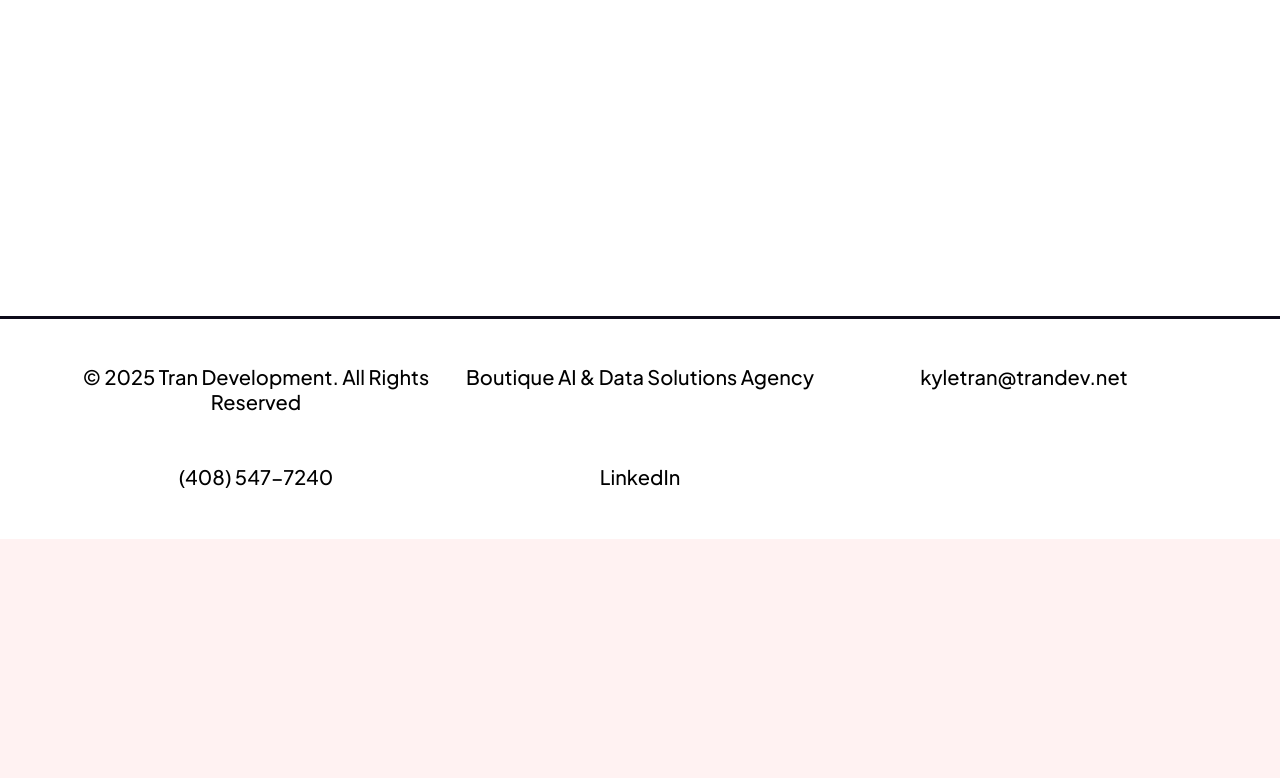
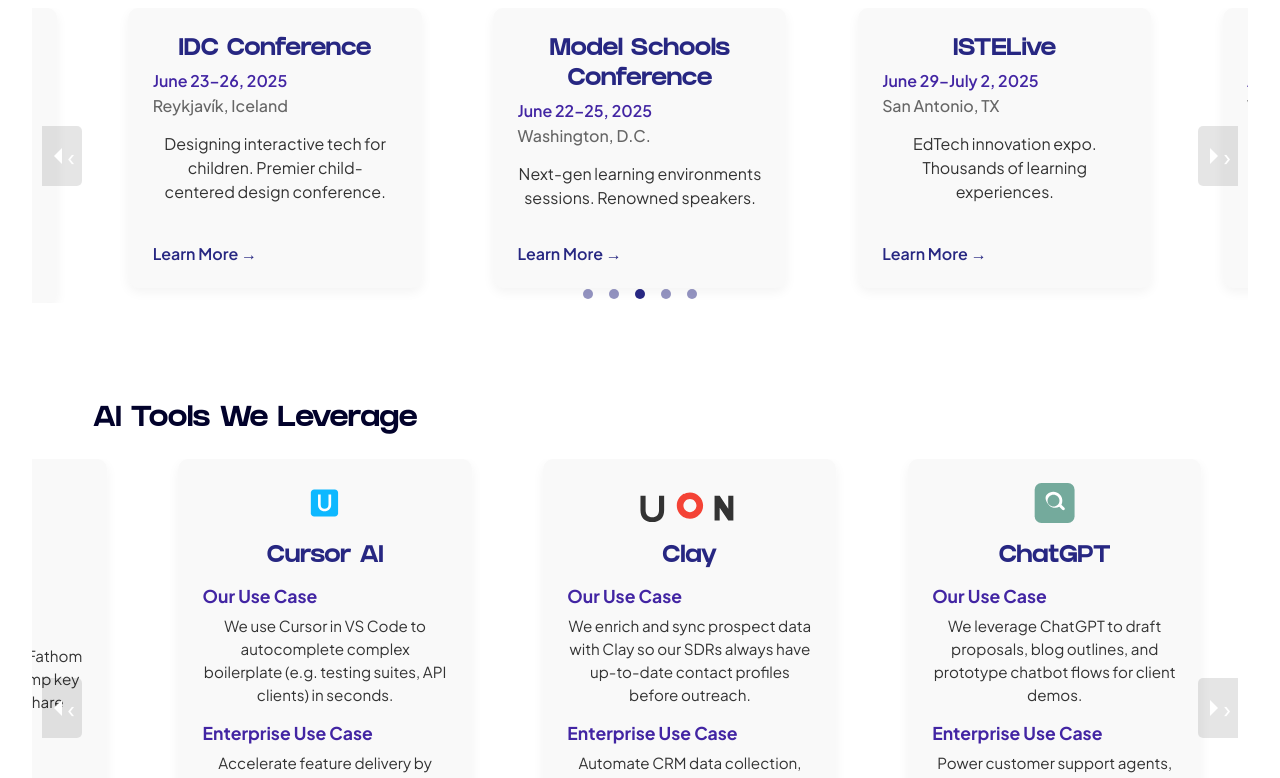
Before and after one commit to kyletran77/TranDevelopmentLanding, a Next.js app: page /resources in a window 1280 px wide. Before the commit this address had no page. Shown: the part 580-1358 px from the top of the page. Before the commit the page ends 1119 px from the top, so only its background shows below. Built offline with nearby package versions, Linux system fonts and the light colour scheme.

Commit message:
update: resources page

```diff
--- a/components/Resources/Resources.styled.js
+++ b/components/Resources/Resources.styled.js
@@ -12,6 +12,9 @@
   max-width: 100%;
   background-color: #ffffff;
   padding: 4rem 0;
+  overflow-x: hidden; /* Ensure no horizontal scrollbar appears */
+  margin-left: 0;
+  margin-right: 0;
 
   @media (max-width: ${({ theme }) => theme.breakpoints.tablet}) {
     padding: 3rem 0;
@@ -19,11 +22,23 @@
 `;
 
 export const ResourcesContainer = styled.div`
-  width: 90%;
-  max-width: 1600px;
+  width: 95%;
+  max-width: 2200px; /* Increased for wider screens */
   display: flex;
   flex-direction: column;
   gap: 3rem;
+  position: relative;
+
+  /* Heading section gets contained */
+  & > div:first-child {
+    width: 90%;
+    max-width: 1600px;
+    margin: 0 auto;
+  }
+
+  @media (max-width: ${({ theme }) => theme.breakpoints.tablet}) {
+    width: 95%;
+  }
 `;
 
 export const ResourcesHeading = styled.h2`
@@ -56,36 +71,87 @@
 export const CarouselContainer = styled.div`
   width: 100%;
   margin-bottom: 3rem;
+  padding: 0;
+  position: relative;
 
-  .swiper {
-    padding-bottom: 3rem;
+  /* Place headings in a contained area */
+  h3 {
+    width: 90%;
+    max-width: 1600px;
+    margin-left: auto;
+    margin-right: auto;
   }
 
-  .swiper-pagination {
-    bottom: 0;
+  .carousel-root {
+    width: 100%;
+    max-width: 100vw;
+    overflow: visible;
   }
 
-  .swiper-pagination-bullet {
-    background: ${({ theme }) => theme.colors.teritory};
-    opacity: 0.5;
+  .carousel {
+    width: 100%;
+    overflow: visible;
+  }
 
-    &-active {
-      opacity: 1;
+  .carousel-slide {
+    padding: 0 10px;
+    box-sizing: border-box;
+  }
+
+  .carousel .control-arrow {
+    opacity: 1;
+    background: rgba(0, 0, 0, 0.05);
+    height: 60px;
+    width: 40px;
+    top: calc(50% - 30px);
+    display: flex;
+    align-items: center;
+    justify-content: center;
+
+    &:hover {
+      background: rgba(0, 0, 0, 0.1);
+    }
+
+    &.control-prev {
+      border-radius: 0 5px 5px 0;
+      left: -10px;
+    }
+
+    &.control-next {
+      border-radius: 5px 0 0 5px;
+      right: -10px;
     }
   }
 
-  .swiper-button-prev,
-  .swiper-button-next {
-    color: ${({ theme }) => theme.colors.teritory};
+  .carousel .control-dots {
+    margin: 15px 0 0;
 
-    &:after {
-      font-size: 1.5rem;
+    .dot {
+      background: ${({ theme }) => theme.colors.teritory};
+      opacity: 0.5;
+      width: 10px;
+      height: 10px;
+      box-shadow: none;
+
+      &.selected {
+        opacity: 1;
+      }
     }
+  }
 
-    @media (max-width: ${({ theme }) => theme.breakpoints.mobile}) {
-      &:after {
-        font-size: 1.2rem;
-      }
+  @media (max-width: ${({ theme }) => theme.breakpoints.tablet}) {
+    .carousel .control-arrow {
+      height: 40px;
+      width: 30px;
+      top: calc(50% - 20px);
+    }
+  }
+
+  @media (max-width: ${({ theme }) => theme.breakpoints.mobile}) {
+    .carousel .control-arrow {
+      height: 30px;
+      width: 25px;
+      top: calc(50% - 15px);
     }
   }
 `;
@@ -112,6 +178,8 @@
   min-height: 280px;
   box-shadow: 0 4px 12px rgba(0, 0, 0, 0.05);
   transition: transform 0.3s ease, box-shadow 0.3s ease;
+  margin: 0 auto;
+  width: 85%; /* Make cards narrower to fit better */
 
   h3 {
     font-family: "Grifter-bold", sans-serif;
@@ -124,6 +192,16 @@
   &:hover {
     transform: translateY(-5px);
     box-shadow: 0 10px 20px rgba(0, 0, 0, 0.1);
+  }
+
+  @media (max-width: ${({ theme }) => theme.breakpoints.tablet}) {
+    width: 90%;
+    padding: 1.25rem;
+  }
+
+  @media (max-width: ${({ theme }) => theme.breakpoints.mobile}) {
+    width: 95%;
+    padding: 1rem;
   }
 `;
 
@@ -176,10 +254,22 @@
   min-height: 380px;
   box-shadow: 0 4px 12px rgba(0, 0, 0, 0.05);
   transition: transform 0.3s ease, box-shadow 0.3s ease;
+  margin: 0 auto;
+  width: 85%; /* Make cards narrower to fit better */
 
   &:hover {
     transform: translateY(-5px);
     box-shadow: 0 10px 20px rgba(0, 0, 0, 0.1);
+  }
+
+  @media (max-width: ${({ theme }) => theme.breakpoints.tablet}) {
+    width: 90%;
+    padding: 1.25rem;
+  }
+
+  @media (max-width: ${({ theme }) => theme.breakpoints.mobile}) {
+    width: 95%;
+    padding: 1rem;
   }
 `;
 
--- a/components/Resources/index.jsx
+++ b/components/Resources/index.jsx
@@ -1,9 +1,6 @@
-import React, { useRef } from 'react';
-import { Swiper, SwiperSlide } from 'swiper/react';
-import { Autoplay, Navigation, Pagination, A11y } from 'swiper/modules';
-import 'swiper/css';
-import 'swiper/css/navigation';
-import 'swiper/css/pagination';
+import React from 'react';
+import { Carousel } from 'react-responsive-carousel';
+import "react-responsive-carousel/lib/styles/carousel.min.css";
 import { motion } from 'framer-motion';
 import {
   ResourcesSection,
@@ -116,11 +113,6 @@
 ];
 
 const Resources = () => {
-  const eventsNavigationPrevRef = useRef(null);
-  const eventsNavigationNextRef = useRef(null);
-  const toolsNavigationPrevRef = useRef(null);
-  const toolsNavigationNextRef = useRef(null);
-
   return (
     <ResourcesSection id="resources-section">
       <ResourcesContainer>
@@ -138,42 +130,89 @@
 
         <CarouselContainer>
           <CarouselHeading>Upcoming Education Events</CarouselHeading>
-          <Swiper
-            modules={[Autoplay, Navigation, Pagination, A11y]}
-            spaceBetween={24}
-            slidesPerView={1}
-            autoplay={{
-              delay: 3000,
-              disableOnInteraction: false,
-              pauseOnMouseEnter: true,
-              reverseDirection: false
-            }}
-            pagination={{ clickable: true }}
-            navigation={{
-              prevEl: eventsNavigationPrevRef.current,
-              nextEl: eventsNavigationNextRef.current,
-            }}
-            onBeforeInit={(swiper) => {
-              swiper.params.navigation.prevEl = eventsNavigationPrevRef.current;
-              swiper.params.navigation.nextEl = eventsNavigationNextRef.current;
-            }}
-            breakpoints={{
+          <Carousel
+            showArrows={true}
+            showStatus={false}
+            showThumbs={false}
+            infiniteLoop={true}
+            autoPlay={true}
+            interval={2000}
+            stopOnHover={true}
+            swipeable={true}
+            emulateTouch={true}
+            centerMode={true}
+            centerSlidePercentage={30}
+            selectedItem={0}
+            preventMovementUntilSwipeScrollTolerance={true}
+            swipeScrollTolerance={50}
+            renderArrowPrev={(clickHandler, hasPrev) =>
+              hasPrev && (
+                <button
+                  type="button"
+                  onClick={clickHandler}
+                  className="control-arrow control-prev"
+                  aria-label="Previous slide"
+                  style={{
+                    position: 'absolute',
+                    zIndex: 10,
+                    left: '10px',
+                    fontSize: '24px',
+                    background: 'rgba(0,0,0,0.1)',
+                    width: '40px',
+                    height: '60px',
+                    display: 'flex',
+                    alignItems: 'center',
+                    justifyContent: 'center',
+                    border: 'none',
+                    borderRadius: '0 5px 5px 0',
+                    cursor: 'pointer'
+                  }}
+                >
+                  ‹
+                </button>
+              )
+            }
+            renderArrowNext={(clickHandler, hasNext) =>
+              hasNext && (
+                <button
+                  type="button"
+                  onClick={clickHandler}
+                  className="control-arrow control-next"
+                  aria-label="Next slide"
+                  style={{
+                    position: 'absolute',
+                    zIndex: 10,
+                    right: '10px',
+                    fontSize: '24px',
+                    background: 'rgba(0,0,0,0.1)',
+                    width: '40px',
+                    height: '60px',
+                    display: 'flex',
+                    alignItems: 'center',
+                    justifyContent: 'center',
+                    border: 'none',
+                    borderRadius: '5px 0 0 5px',
+                    cursor: 'pointer'
+                  }}
+                >
+                  ›
+                </button>
+              )
+            }
+            responsive={{
+              0: {
+                centerSlidePercentage: 85
+              },
               640: {
-                slidesPerView: 2,
+                centerSlidePercentage: 45
               },
               1024: {
-                slidesPerView: 3,
-              },
-            }}
-            a11y={{
-              prevSlideMessage: 'Previous event',
-              nextSlideMessage: 'Next event',
-              firstSlideMessage: 'This is the first event',
-              lastSlideMessage: 'This is the last event',
+                centerSlidePercentage: 30
+              }
             }}
           >
             {educationEvents.map((event, index) => (
-              <SwiperSlide key={`event-${index}`}>
+              <div key={`event-${index}`} className="carousel-slide">
                 <EventCard>
                   <h3>{event.title}</h3>
                   <EventDate>{event.date}</EventDate>
@@ -183,51 +222,97 @@
                     Learn More →
                   </EventLink>
                 </EventCard>
-              </SwiperSlide>
+              </div>
             ))}
-            <div className="swiper-button-prev" ref={eventsNavigationPrevRef} aria-label="Previous events"></div>
-            <div className="swiper-button-next" ref={eventsNavigationNextRef} aria-label="Next events"></div>
-          </Swiper>
+          </Carousel>
         </CarouselContainer>
 
         <CarouselContainer>
           <CarouselHeading>AI Tools We Leverage</CarouselHeading>
-          <Swiper
-            modules={[Autoplay, Navigation, Pagination, A11y]}
-            spaceBetween={24}
-            slidesPerView={1}
-            autoplay={{
-              delay: 3500,
-              disableOnInteraction: false,
-              pauseOnMouseEnter: true,
-              reverseDirection: true
-            }}
-            pagination={{ clickable: true }}
-            navigation={{
-              prevEl: toolsNavigationPrevRef.current,
-              nextEl: toolsNavigationNextRef.current,
-            }}
-            onBeforeInit={(swiper) => {
-              swiper.params.navigation.prevEl = toolsNavigationPrevRef.current;
-              swiper.params.navigation.nextEl = toolsNavigationNextRef.current;
-            }}
-            breakpoints={{
+          <Carousel
+            showArrows={true}
+            showStatus={false}
+            showThumbs={false}
+            infiniteLoop={true}
+            autoPlay={true}
+            interval={2500}
+            stopOnHover={true}
+            swipeable={true}
+            emulateTouch={true}
+            centerMode={true}
+            centerSlidePercentage={30}
+            selectedItem={0}
+            preventMovementUntilSwipeScrollTolerance={true}
+            swipeScrollTolerance={50}
+            direction="prev"
+            renderArrowPrev={(clickHandler, hasPrev) =>
+              hasPrev && (
+                <button
+                  type="button"
+                  onClick={clickHandler}
+                  className="control-arrow control-prev"
+                  aria-label="Previous slide"
+                  style={{
+                    position: 'absolute',
+                    zIndex: 10,
+                    left: '10px',
+                    fontSize: '24px',
+                    background: 'rgba(0,0,0,0.1)',
+                    width: '40px',
+                    height: '60px',
+                    display: 'flex',
+                    alignItems: 'center',
+                    justifyContent: 'center',
+                    border: 'none',
+                    borderRadius: '0 5px 5px 0',
+                    cursor: 'pointer'
+                  }}
+                >
+                  ‹
+                </button>
+              )
+            }
+            renderArrowNext={(clickHandler, hasNext) =>
+              hasNext && (
+                <button
+                  type="button"
+                  onClick={clickHandler}
+                  className="control-arrow control-next"
+                  aria-label="Next slide"
+                  style={{
+                    position: 'absolute',
+                    zIndex: 10,
+                    right: '10px',
+                    fontSize: '24px',
+                    background: 'rgba(0,0,0,0.1)',
+                    width: '40px',
+                    height: '60px',
+                    display: 'flex',
+                    alignItems: 'center',
+                    justifyContent: 'center',
+                    border: 'none',
+                    borderRadius: '5px 0 0 5px',
+                    cursor: 'pointer'
+                  }}
+                >
+                  ›
+                </button>
+              )
+            }
+            responsive={{
+              0: {
+                centerSlidePercentage: 85
+              },
               640: {
-                slidesPerView: 2,
+                centerSlidePercentage: 45
               },
               1024: {
-                slidesPerView: 3,
-              },
-            }}
-            a11y={{
-              prevSlideMessage: 'Previous AI tool',
-              nextSlideMessage: 'Next AI tool',
-              firstSlideMessage: 'This is the first AI tool',
-              lastSlideMessage: 'This is the last AI tool',
+                centerSlidePercentage: 30
+              }
             }}
           >
             {aiTools.map((tool, index) => (
-              <SwiperSlide key={`tool-${index}`}>
+              <div key={`tool-${index}`} className="carousel-slide">
                 <AIToolCard>
                   <AIToolLogo src={tool.logo} alt={`${tool.name} logo`} />
                   <AIToolName>{tool.name}</AIToolName>
@@ -239,11 +324,9 @@
                     Learn More →
                   </AIToolLink>
                 </AIToolCard>
-              </SwiperSlide>
+              </div>
             ))}
-            <div className="swiper-button-prev" ref={toolsNavigationPrevRef} aria-label="Previous AI tools"></div>
-            <div className="swiper-button-next" ref={toolsNavigationNextRef} aria-label="Next AI tools"></div>
-          </Swiper>
+          </Carousel>
         </CarouselContainer>
       </ResourcesContainer>
     </ResourcesSection>
--- a/data/menuLinks.js
+++ b/data/menuLinks.js
@@ -3,7 +3,7 @@
     { name: "About", to: "/about", id: 2 },
     { name: "Services", to: "#services", id: 3 },
     { name: "Our Work", to: "#our-works", id: 4 },
-    { name: "Resources", to: "#resources-section", id: 5 },
+    { name: "Resources", to: "/resources", id: 5 },
     { name: "Contact", to: "#contact-us", id: 6 },
   ];
 
--- /dev/null
+++ b/pages/resources.js
@@ -0,0 +1,192 @@
+import React from 'react';
+import styled from 'styled-components';
+import { motion } from 'framer-motion';
+import Head from 'next/head';
+import ResourcesComponent from '../components/Resources'; // Renamed to avoid conflict
+
+const PageContainer = styled.div`
+  width: 100%;
+  min-height: 100vh;
+  background-color: #ffffff; // Changed from #f8f9fa to pure white
+`;
+
+const MainContent = styled(motion.main)`
+  padding: 6rem 0 4rem; /* Adjusted padding */
+  position: relative;
+  z-index: 1;
+  width: 100%;
+`;
+
+const Container = styled.div`
+  width: 100%; // Changed from 90% to allow full width
+  margin: 0 auto;
+
+  // Apply specific width only to title and video section
+  & > h1, & > section {
+    width: 90%;
+    max-width: 1200px;
+    margin-left: auto;
+    margin-right: auto;
+  }
+
+  // Let the Resources component have more freedom
+  & > div {
+    width: 100%;
+  }
+`;
+
+const PageTitle = styled(motion.h1)`
+  font-size: 3rem; /* Slightly smaller for a dedicated page */
+  font-weight: 700;
+  color: #343a40;
+  text-align: center;
+  margin-bottom: 2rem;
+  letter-spacing: 0.5px;
+`;
+
+const VideoSection = styled.section`
+  margin-top: 4rem;
+  padding-top: 2rem;
+  border-top: 1px solid #e0e0e0;
+`;
+
+const VideoGrid = styled.div`
+  display: grid;
+  grid-template-columns: repeat(auto-fit, minmax(320px, 1fr));
+  gap: 2rem;
+  margin-top: 2rem;
+`;
+
+const VideoPlayerWrapper = styled(motion.div)`
+  background-color: #fff;
+  border-radius: 12px;
+  box-shadow: 0 6px 18px rgba(0,0,0,0.07);
+  overflow: hidden;
+  padding: 1rem;
+
+  iframe {
+    width: 100%;
+    height: auto;
+    min-height: 250px; /* Ensure a decent height */
+    border: none;
+    border-radius: 8px;
+  }
+`;
+
+const VideoTitle = styled.h3`
+  font-size: 1.1rem;
+  font-weight: 600;
+  color: #333;
+  margin-top: 0.75rem;
+  margin-bottom: 0.25rem;
+`;
+
+const VideoDescription = styled.p`
+  font-size: 0.9rem;
+  color: #666;
+  line-height: 1.5;
+`;
+
+// Placeholder video data
+const featuredVideos = [
+  {
+    id: 'vid1',
+    title: 'Understanding RAG Systems in AI',
+    description: 'A deep dive into Retrieval Augmented Generation and its applications.',
+    embedUrl: 'https://www.youtube.com/embed/yyH1AvlItPg' // Example: What is RAG?
+  },
+  {
+    id: 'vid2',
+    title: 'Firebase Integration for Modern Web Apps',
+    description: 'Learn how to seamlessly integrate Firebase into your React projects.',
+    embedUrl: 'https://www.youtube.com/embed/TPXBeUwO-ds' // Example: Firebase Full Course
+  },
+  {
+    id: 'vid3',
+    title: 'Introduction to AWS Fargate for Serverless Containers',
+    description: 'Explore the benefits of AWS Fargate for deploying containerized applications.',
+    embedUrl: 'https://www.youtube.com/embed/Hkqvd9Q3ypE' // Example: What is AWS Fargate?
+  }
+];
+
+const pageVariants = {
+  hidden: { opacity: 0 },
+  visible: {
+    opacity: 1,
+    transition: { staggerChildren: 0.2, delayChildren: 0.1 }
+  }
+};
+
+const itemVariants = {
+  hidden: { y: 30, opacity: 0 },
+  visible: {
+    y: 0,
+    opacity: 1,
+    transition: { duration: 0.5, ease: "easeOut" }
+  }
+};
+
+const ResourcesPage = () => {
+  return (
+    <PageContainer>
+      <Head>
+        <title>Resources | Tran Development</title>
+        <meta name="description" content="Explore valuable resources, AI tools, educational events, and video tutorials from Tran Development." />
+      </Head>
+
+      <MainContent
+        initial="hidden"
+        animate="visible"
+        variants={pageVariants}
+      >
+        <Container>
+          <PageTitle variants={itemVariants}>Our Resources Hub</PageTitle>
+
+          {/* Render the existing Resources component */}
+          <motion.div variants={itemVariants}>
+            <ResourcesComponent />
+          </motion.div>
+
+          {/* New Video Section */}
+          <VideoSection>
+            <motion.h2
+              style={{ textAlign: 'center', fontSize: '2rem', fontWeight: '600', color: '#343a40', marginBottom: '0.5rem'}}
+              variants={itemVariants}
+            >
+              Featured Videos
+            </motion.h2>
+            <motion.p
+              style={{ textAlign: 'center', fontSize: '1.1rem', color: '#555', maxWidth: '700px', margin: '0 auto'}}
+              variants={itemVariants}
+            >
+              Watch our latest tutorials, insights, and discussions on AI and development.
+            </motion.p>
+
+            <VideoGrid>
+              {featuredVideos.map(video => (
+                <VideoPlayerWrapper
+                  key={video.id}
+                  variants={itemVariants}
+                  initial="hidden"
+                  whileInView="visible"
+                  viewport={{ once: true, amount: 0.3 }}
+                >
+                  <iframe
+                    src={video.embedUrl}
+                    title={video.title}
+                    allow="accelerometer; autoplay; clipboard-write; encrypted-media; gyroscope; picture-in-picture"
+                    allowFullScreen
+                  ></iframe>
+                  <VideoTitle>{video.title}</VideoTitle>
+                  <VideoDescription>{video.description}</VideoDescription>
+                </VideoPlayerWrapper>
+              ))}
+            </VideoGrid>
+          </VideoSection>
+        </Container>
+      </MainContent>
+    </PageContainer>
+  );
+};
+
+export default ResourcesPage;
```
Also changed, not shown: 1 other file (tests, documents, lock files or other folders).
